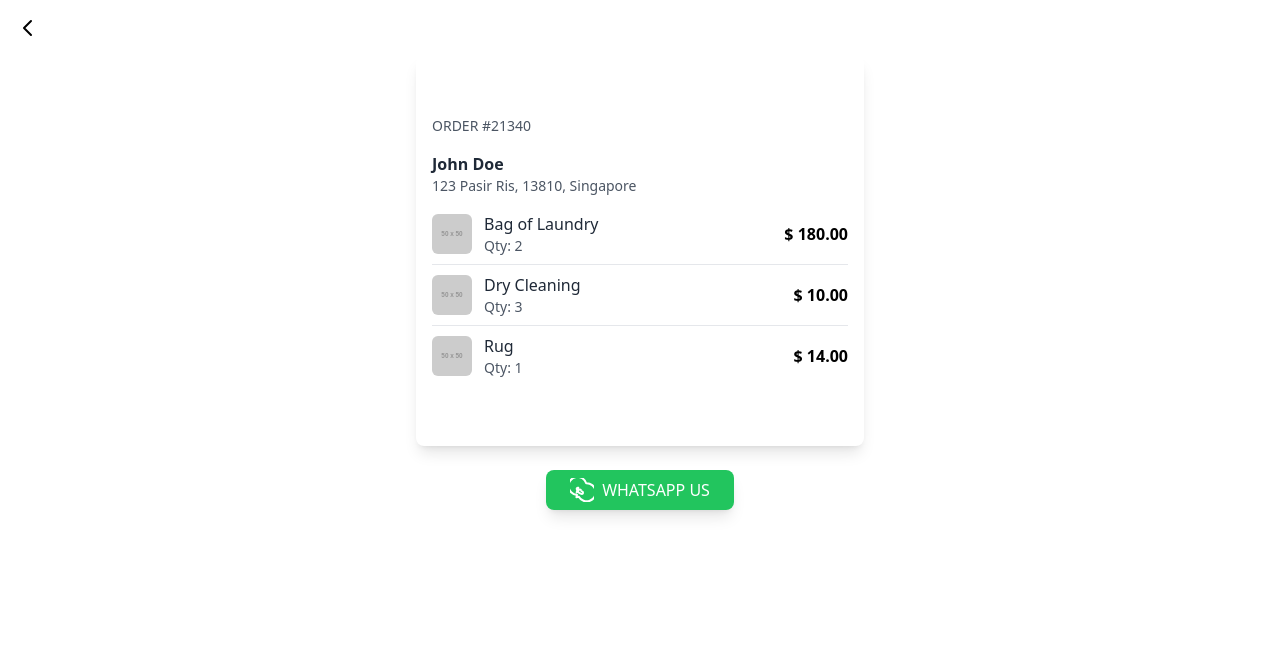
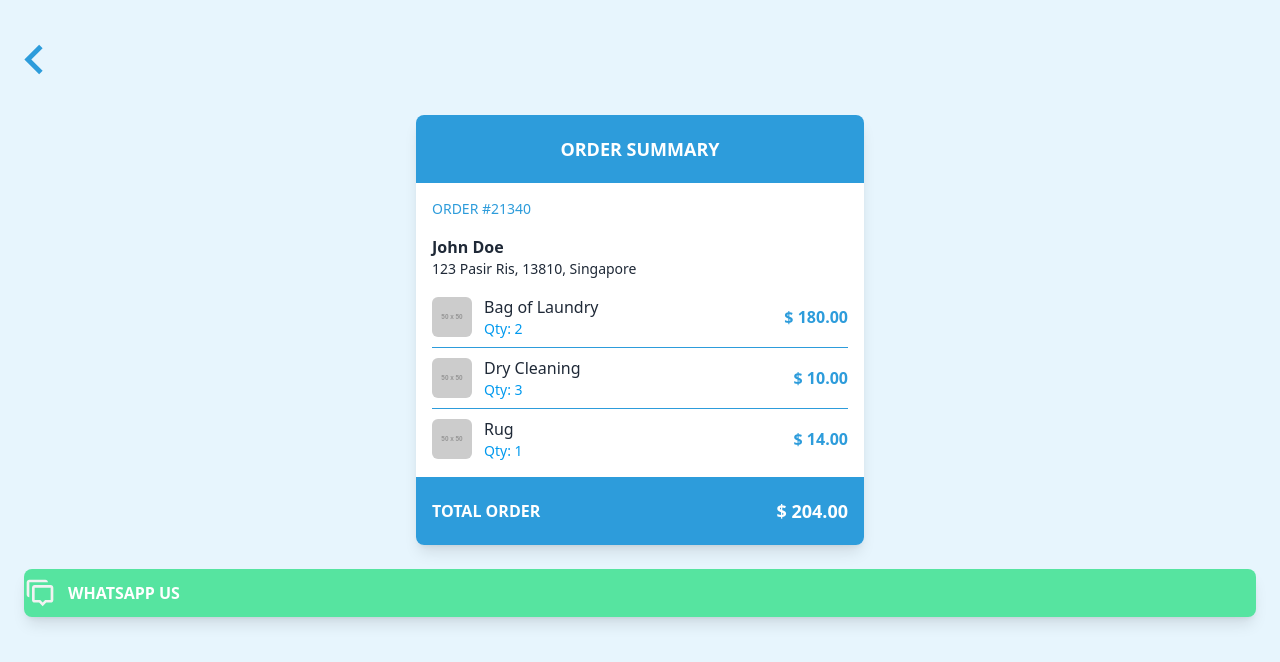
Before and after one commit to fadlystwn/belaundry, a React (Vite) app: page /invoice in a window 1280 px wide. Shown: the top 662 px of the page. Built offline with nearby package versions, Linux system fonts and the light colour scheme.

Commit message:
fix invoice UI

```diff
--- a/src/Invoice.tsx
+++ b/src/Invoice.tsx
@@ -1,45 +1,35 @@
 // src/components/InvoicePage.tsx
 import React from 'react';
+import SvgIcon from './components/SvgIcon';
 
 const InvoicePage: React.FC = () => {
   return (
-    <div className="bg-blue-50 min-h-screen p-4 flex flex-col items-center">
+    <div className="bg-lightBlue min-h-screen p-6 flex flex-col items-center">
       {/* Back Button */}
-      <button className="self-start text-blue-600 mb-4">
-        <svg
-          xmlns="http://www.w3.org/2000/svg"
-          className="h-6 w-6"
-          fill="none"
-          viewBox="0 0 24 24"
-          stroke="currentColor"
-        >
-          <path
-            strokeLinecap="round"
-            strokeLinejoin="round"
-            strokeWidth="2"
-            d="M15 19l-7-7 7-7"
-          />
-        </svg>
+      <button className="self-start text-blue-600 mb-5 mt-5">
+        <SvgIcon src="./icons/chevron-left.svg" />
       </button>
 
       {/* Order Summary Card */}
-      <div className="bg-white rounded-lg shadow-lg w-full max-w-md">
+      <div className="bg-white rounded-lg shadow-lg w-full max-w-md mt-5">
         {/* Header */}
-        <div className="bg-blue-500 text-white text-center py-2 rounded-t-lg">
+        <div className="bg-blue text-white text-center py-5 rounded-t-lg">
           <h2 className="text-lg font-bold">ORDER SUMMARY</h2>
         </div>
 
         {/* Order Details */}
         <div className="p-4 space-y-4">
           {/* Order Number */}
-          <div className="flex justify-between items-center">
-            <p className="text-sm text-gray-600 font-medium">ORDER #21340</p>
+          <div className="flex justify-between">
+            <p className="text-sm text-blue text-right font-medium">
+              ORDER #21340
+            </p>
           </div>
 
           {/* Customer Details */}
           <div>
             <p className="font-semibold text-gray-800">John Doe</p>
-            <p className="text-sm text-gray-600">
+            <p className="text-sm text-gray-800">
               123 Pasir Ris, 13810, Singapore
             </p>
           </div>
@@ -47,7 +37,7 @@ const InvoicePage: React.FC = () => {
           {/* Order Items */}
           <div className="space-y-2">
             {/* Item 1 */}
-            <div className="flex items-center justify-between border-b pb-2">
+            <div className="flex items-center justify-between border-b border-blue pb-2">
               <div className="flex items-center">
                 <img
                   src="https://via.placeholder.com/50"
@@ -56,14 +46,14 @@ const InvoicePage: React.FC = () => {
                 />
                 <div className="ml-3">
                   <p className="text-gray-800 font-medium">Bag of Laundry</p>
-                  <p className="text-sm text-gray-600">Qty: 2</p>
+                  <p className="text-sm text-electricBlue">Qty: 2</p>
                 </div>
               </div>
-              <p className="text-blue-500 font-semibold">$ 180.00</p>
+              <p className="text-blue font-semibold">$ 180.00</p>
             </div>
 
             {/* Item 2 */}
-            <div className="flex items-center justify-between border-b pb-2">
+            <div className="flex items-center justify-between border-b border-blue pb-2">
               <div className="flex items-center">
                 <img
                   src="https://via.placeholder.com/50"
@@ -72,10 +62,10 @@ const InvoicePage: React.FC = () => {
                 />
                 <div className="ml-3">
                   <p className="text-gray-800 font-medium">Dry Cleaning</p>
-                  <p className="text-sm text-gray-600">Qty: 3</p>
+                  <p className="text-sm text-electricBlue">Qty: 3</p>
                 </div>
               </div>
-              <p className="text-blue-500 font-semibold">$ 10.00</p>
+              <p className="text-blue font-semibold">$ 10.00</p>
             </div>
 
             {/* Item 3 */}
@@ -88,37 +78,24 @@ const InvoicePage: React.FC = () => {
                 />
                 <div className="ml-3">
                   <p className="text-gray-800 font-medium">Rug</p>
-                  <p className="text-sm text-gray-600">Qty: 1</p>
+                  <p className="text-sm text-electricBlue">Qty: 1</p>
                 </div>
               </div>
-              <p className="text-blue-500 font-semibold">$ 14.00</p>
+              <p className="text-blue font-semibold">$ 14.00</p>
             </div>
           </div>
         </div>
 
         {/* Total Order */}
-        <div className="bg-blue-500 text-white flex justify-between items-center py-3 px-4 rounded-b-lg">
+        <div className="bg-blue text-white flex justify-between items-center py-5 px-4 rounded-b-lg">
           <span className="font-semibold">TOTAL ORDER</span>
           <span className="font-semibold text-lg">$ 204.00</span>
         </div>
       </div>
 
       {/* WhatsApp Button */}
-      <button className="bg-green-500 text-white mt-6 py-2 px-6 rounded-lg flex items-center shadow-lg">
-        <svg
-          xmlns="http://www.w3.org/2000/svg"
-          className="h-6 w-6 mr-2"
-          fill="none"
-          viewBox="0 0 24 24"
-          stroke="currentColor"
-        >
-          <path
-            strokeLinecap="round"
-            strokeLinejoin="round"
-            strokeWidth="2"
-            d="M16.18 5.318A9 9 0 118.82 18.682l-2.4.6.6-2.4a9 9 0 119.16-11.564zM8.25 9.75h-.5a1 1 0 00-.99 1.156l.083.553a7.008 7.008 0 004.427 4.427l.553.083a1 1 0 001.156-.99v-.5a1 1 0 00-.743-.959 2.007 2.007 0 01-1.233-1.233 1 1 0 00-.958-.743h-.5a1 1 0 00-.958.743 2.007 2.007 0 01-1.233 1.233 1 1 0 00-.743.958z"
-          />
-        </svg>
+      <button className="bg-mintGreen text-white font-semibold mt-6 py-2 w-full rounded-lg flex items-center shadow-lg">
+        <SvgIcon src="./icons/message.svg" width={32} className="mr-3" />
         WHATSAPP US
       </button>
     </div>
```
Also changed, not shown: public/icons/chevron-left.svg (added), public/icons/message.svg (added).
